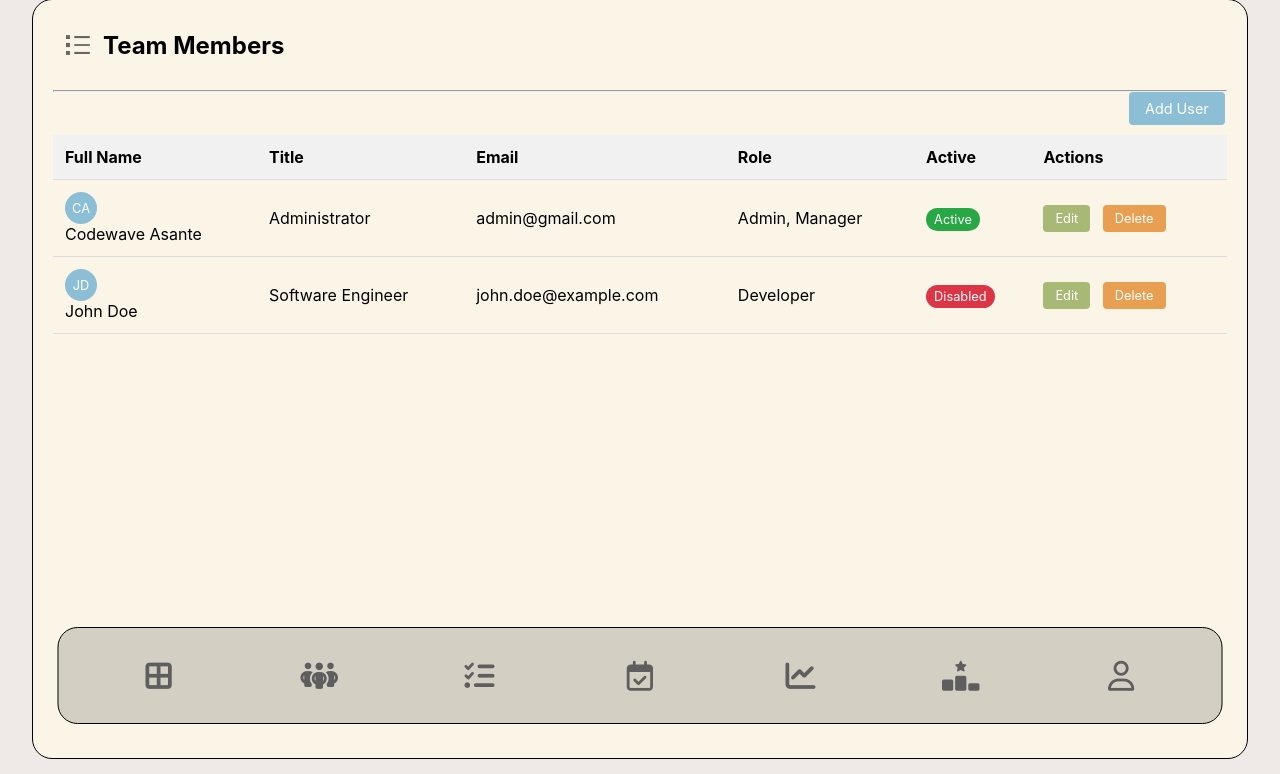
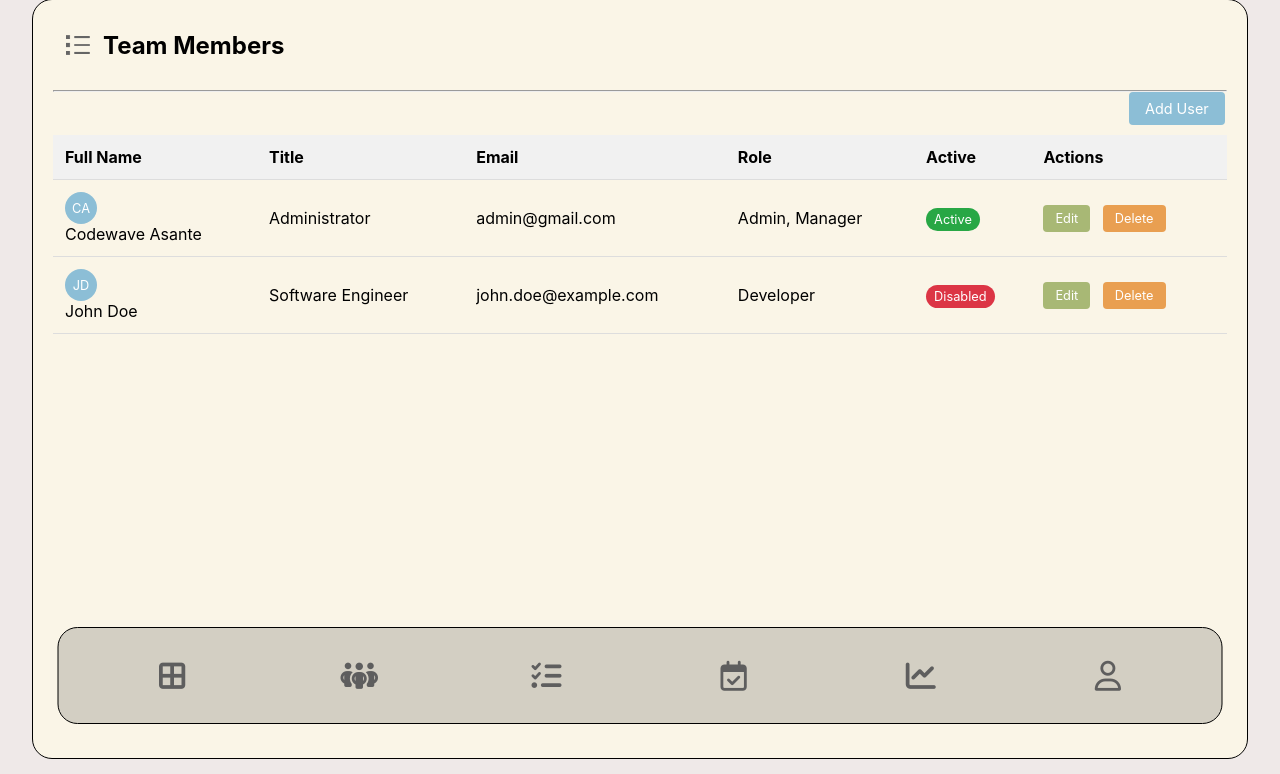
Before and after one commit to combo666/KaajAsse, a PHP site: page /src/team_members/team_members.php in a window 1280 px wide. Shown: the part 26-800 px from the top of the page. Run offline with PHP 8.4, Linux system fonts and the light colour scheme; the visitor is signed in with stand-in values (Sample User, id 1); data that the repository does not hold is empty.

Commit message:
dumped leaderboard

```diff
--- a/examples/includes/navbar.php
+++ b/examples/includes/navbar.php
@@ -25,9 +25,6 @@
         </a>
     </div>
     <div class="nav-item">
-        <i class="fa-solid fa-ranking-star"></i>
-    </div>
-    <div class="nav-item">
         <a href="../../src/profile/profile.php">
             <i class="fa-regular fa-user"></i>
         </a>
```
